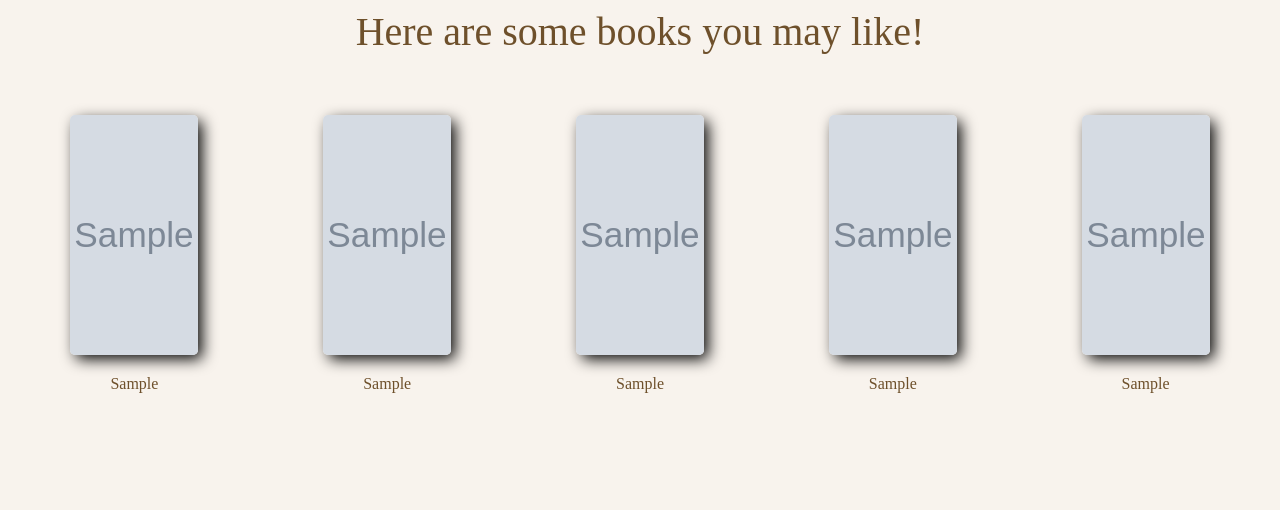
After one commit to mihikagaonkar/book-recommender-system, a Flask app: template templates/result.html in a window 1280 px wide. The commit adds this page. Shown: the top 510 px of the page. Run offline with Flask 2, Linux system fonts and the light colour scheme; the template is opened without the code that fills it: most values are stand-ins (such as "Sample title", 1, 10 or a date in 2020); grey boxes marked "Sample" are stand-in pictures.

Commit message:
:sparkles:feat:Complete templates

```diff
--- a/static/css/index.css
+++ b/static/css/index.css
@@ -4,6 +4,7 @@
 }
 body
 {
+    color: #6e502b;
     background-color:  #f8f3ed    ;
 }
 .title
@@ -38,6 +39,7 @@ body
     outline: none;
     padding: 10px;
     font-size: 20px;
+    color: #6e502b;
 }
 
 .search-box i
--- /dev/null
+++ b/static/css/result.css
@@ -0,0 +1,46 @@
+*
+{
+    box-sizing: border-box;
+}
+body
+{
+    background-color:  #f8f3ed    ;
+    color: #6e502b;
+}
+
+
+.title
+{
+    font-size: 40px;
+    text-align: center;
+
+}
+.parent
+{
+    display: grid;
+    grid-template-columns: repeat(5, 1fr);
+    grid-template-rows: 0.6fr 0.4fr;
+    grid-row-gap: 0px;
+    justify-items: center;
+    margin: 60px 0;
+}
+.image
+{
+    width: 10vw;
+    height: 30vh;
+    box-shadow: 5px 5px 15px -1px #000000;
+    border-radius: 5px;
+}
+
+img
+{
+    width: 100%;
+    height: 100%;
+    border-radius: 5px;
+}
+.book_title
+{
+    font-size: 16px;
+    margin: 20px;
+    text-align: center;
+}
--- /dev/null
+++ b/templates/result.html
@@ -0,0 +1,48 @@
+<!DOCTYPE html>
+<html lang="en">
+<head>
+    <meta charset="UTF-8">
+    <meta http-equiv="X-UA-Compatible" content="IE=edge">
+    <meta name="viewport" content="width=device-width, initial-scale=1.0">
+    <link rel="stylesheet" href="{{ url_for('static',filename='css/result.css') }}">
+
+    <title>Document</title>
+</head>
+<body>
+    <div class="title">
+        Here are some books you may like!
+    </div>
+    <div class="parent">
+        <div class="image">
+            <img src="{{ image_1 }}" alt="">
+        </div>
+        <div class="image">
+            <img src="{{ image_2 }}" alt="">
+        </div>
+        <div class="image">
+            <img src="{{ image_3 }}" alt="">
+        </div>
+        <div class="image">
+            <img src="{{ image_4 }}" alt="">
+        </div>
+        <div class="image">
+            <img src="{{ image_5 }}" alt="">
+        </div>
+        <div class="book_title">
+            {{book_1}}
+        </div>
+        <div class="book_title">
+            {{book_2}}
+        </div>
+        <div class="book_title">
+            {{book_3}}
+        </div>
+        <div class="book_title">
+            {{book_4}}
+        </div>
+        <div class="book_title">
+            {{book_5}}
+        </div>
+    </div>
+</body>
+</html>
```
Also changed, not shown: templates/index.html (+6 -4 lines).
